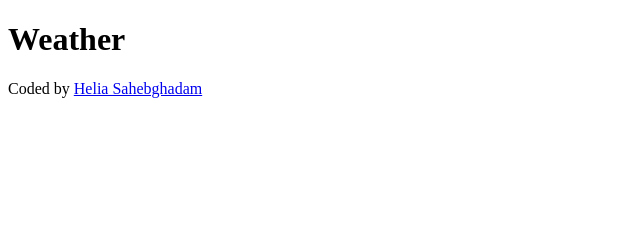
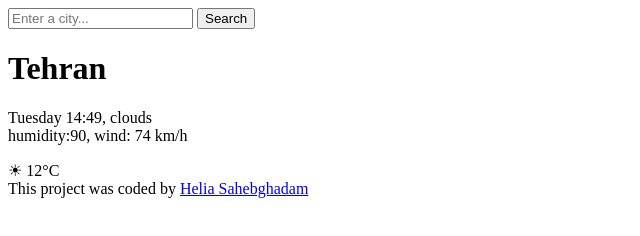
Before and after one commit to heliasah/Weather-Web-Application, a plain HTML site: page index.html in a window 1280 px wide. Shown: the whole page, without its empty margins (0-640 px from the left). Drawn offline with Linux system fonts and the light colour scheme.

Commit message:
updated html

```diff
--- a/index.html
+++ b/index.html
@@ -4,13 +4,29 @@
 <head>
     <meta charset="UTF-8">
     <meta name="viewport" content="width=device-width, initial-scale=1.0">
-    <title>Document</title>
+    <title>Weather App</title>
 </head>
 
 <body>
-    <h1>Weather</h1>
+    <header>
+        <form>
+            <input type="search" placeholder="Enter a city..." required />
+            <input type="submit" value="Search" />
+        </form>
+    </header>
+    <main>
+        <div></div>
+        <h1>Tehran</h1>
+        <p>
+            Tuesday 14:49, clouds
+            <br />
+            humidity:90, wind: 74 km/h
+        </p>
+        </div>
+        <div>☀ 12°C</div>
+    </main>
     <footer>
-        Coded by <a href="https://github.com/heliasah/"> Helia Sahebghadam </a>
+        This project was coded by <a href="https://github.com/heliasah/"> Helia Sahebghadam </a>
     </footer>
 </body>
 
```
